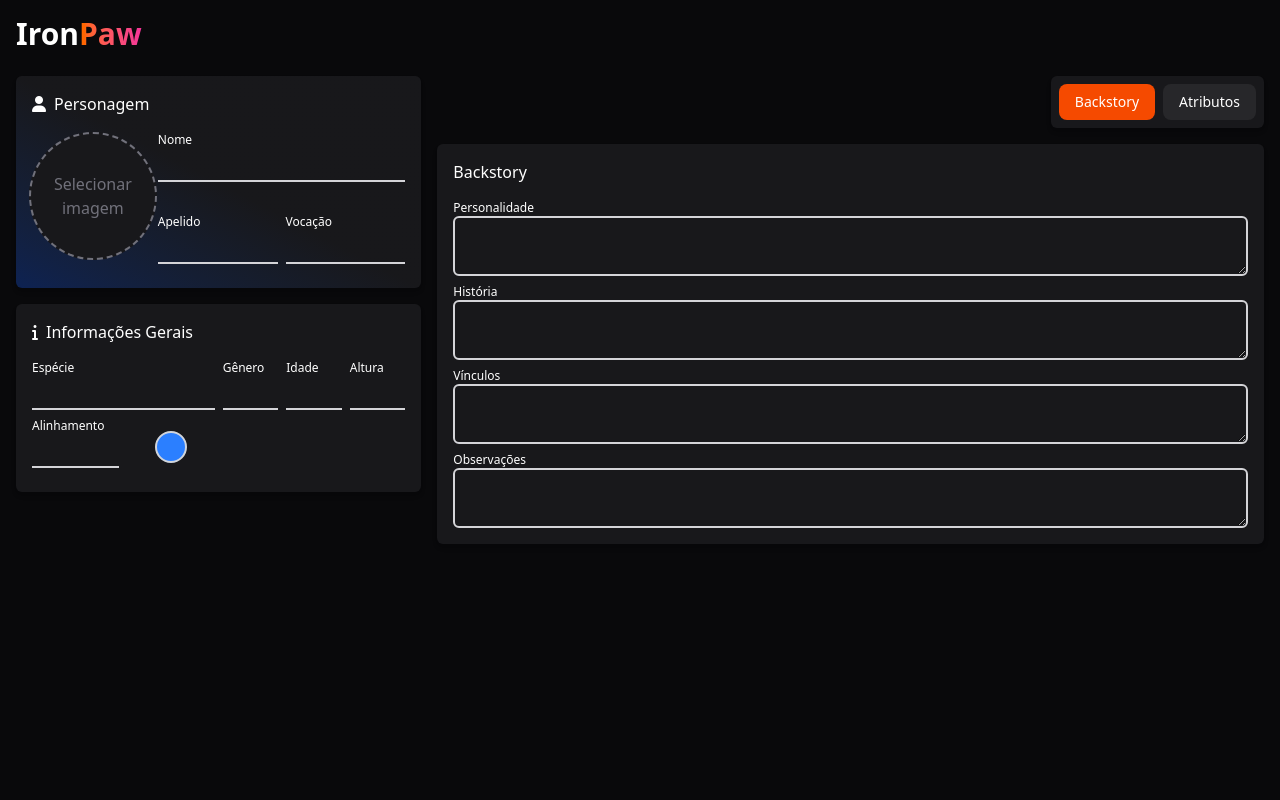
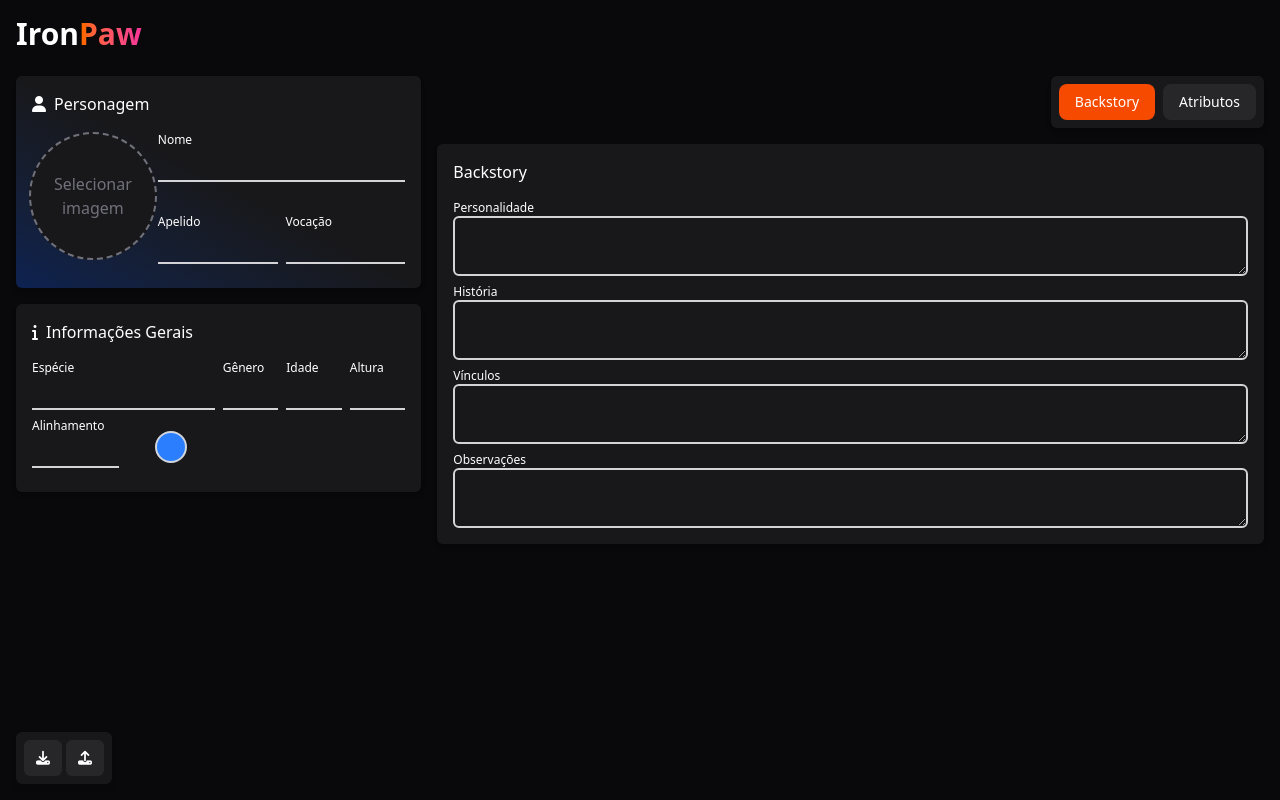
Before and after one commit to EstevamDeFreitas/IronPawRPG, an Angular app: page / in a window 1280 px wide. Built offline with nearby package versions, Linux system fonts and the light colour scheme.

Commit message:
Implementado importação e exportação do arquivo

```diff
--- /dev/null
+++ b/src/app/dumb-components/icon-button/icon-button.component.css
@@ -0,0 +1,3 @@
+:host {
+  display: block;
+}
--- /dev/null
+++ b/src/app/dumb-components/icon-button/icon-button.component.ts
@@ -0,0 +1,30 @@
+import { ChangeDetectionStrategy, Component, input } from '@angular/core';
+import { StyleType } from '../../models/styles.type';
+import { NgClass } from '@angular/common';
+
+@Component({
+  selector: 'app-icon-button',
+  imports: [NgClass],
+  template: `<button [ngClass]="buttonClasses" [title]="title()"><i [ngClass]="icon()"></i></button>`,
+  styleUrl: './icon-button.component.css',
+  changeDetection: ChangeDetectionStrategy.OnPush,
+})
+export class IconButtonComponent {
+  buttonType = input<StyleType>('primary');
+  size = input<string>('md');
+  icon = input<string>('fa-solid fa-plus');
+  title = input<string>('Adicionar');
+
+  get buttonClasses(): string {
+    const base = 'px-3 py-2 rounded-md font-medium focus:outline-none transition text-' + this.size();
+
+    const types = {
+      primary: 'bg-orange-600 text-white',
+      secondary: 'bg-zinc-800 text-white',
+      white: 'bg-zinc-50 text-zinc-800',
+      danger: 'bg-red-500 text-white'
+    }
+
+    return `${base} ${types[this.buttonType()]} ' cursor-pointer hover:brightness-85 active:brightness-70'`;
+  }
+}
--- a/src/app/models/character.model.ts
+++ b/src/app/models/character.model.ts
@@ -11,7 +11,7 @@ export interface Pericias {
 export interface PericiasEspecificas {
   "Conhecimento Geral": string;
   "Conhecimento Específico": string;
-  "Ofícios": string;
+  "Medicina/Ofícios": string;
 }
 
 export const CORES = [
--- /dev/null
+++ b/src/app/services/character-sheet.service.ts
@@ -0,0 +1,57 @@
+import { Injectable } from '@angular/core';
+import { Character } from '../models/character.model';
+
+@Injectable({
+  providedIn: 'root'
+})
+export class CharacterSheetService {
+  private readonly STORAGE_KEY = 'iron_paw_character';
+
+  constructor() { }
+
+  saveCharacter(character: Character) {
+    localStorage.setItem(this.STORAGE_KEY, JSON.stringify(character));
+  }
+
+  loadCharacter(): Character | null {
+    const savedData = localStorage.getItem(this.STORAGE_KEY);
+    return savedData ? JSON.parse(savedData) : null;
+  }
+
+  exportCharacter(character: Character) {
+    const characterJson = JSON.stringify(character, null, 2);
+    const blob = new Blob([characterJson], { type: 'application/json' });
+    const url = URL.createObjectURL(blob);
+
+    const a = document.createElement('a');
+    a.href = url;
+    a.download = `${character.nome || 'personagem'}.json`;
+    document.body.appendChild(a);
+    a.click();
+
+    // Limpar recursos
+    setTimeout(() => {
+      document.body.removeChild(a);
+      URL.revokeObjectURL(url);
+    }, 100);
+  }
+
+  importCharacterFromFile(file: File): Promise<Character> {
+    return new Promise((resolve, reject) => {
+      const reader = new FileReader();
+
+      reader.onload = (e: any) => {
+        try {
+          const character = JSON.parse(e.target.result) as Character;
+          resolve(character);
+        } catch (error) {
+          reject(new Error('Arquivo JSON inválido'));
+        }
+      };
+
+      reader.onerror = () => reject(new Error('Erro ao ler o arquivo'));
+      reader.readAsText(file);
+    });
+  }
+
+}
--- a/src/app/smart-components/character-sheet/character-sheet.component.html
+++ b/src/app/smart-components/character-sheet/character-sheet.component.html
@@ -39,6 +39,12 @@
       <div class="grid grid-cols-4 gap-2">
         <app-input class="col-span-1" [label]="'Alinhamento'" [(value)]="character.alinhamento"></app-input>
         <app-palette-selector [(selectedColor)]="character.corPersonagem"></app-palette-selector>
+      </div>
+    </div>
+    <div class="fixed bottom-4 left-4 bg-zinc-900 rounded-md p-2 shadow-md">
+      <div class="flex gap-1">
+        <app-icon-button [buttonType]="'secondary'" [icon]="'fa-solid fa-download'" size="sm" [title]="'Exportar'" (click)="exportCharacter()"></app-icon-button>
+        <app-icon-button [buttonType]="'secondary'" [icon]="'fa-solid fa-upload'" size="sm" [title]="'Importar'" (click)="importCharacter()"></app-icon-button>
       </div>
     </div>
   </div>
@@ -181,3 +187,4 @@
 
 
 </div>
+<input type="file" #jsonFileInput accept=".json" class="hidden" (change)="onJsonFileSelected($event)">
--- a/src/app/smart-components/character-sheet/character-sheet.component.ts
+++ b/src/app/smart-components/character-sheet/character-sheet.component.ts
@@ -1,4 +1,4 @@
-import { ChangeDetectionStrategy, ChangeDetectorRef, Component, ElementRef, ViewChild } from '@angular/core';
+import { ChangeDetectionStrategy, ChangeDetectorRef, Component, ElementRef, OnInit, ViewChild, signal, effect } from '@angular/core';
 import { Atributo, Character, PERICIA_ATRIBUTO_MAP, PericiaNome, Pericias, PERICIAS_LIST } from '../../models/character.model';
 import { InputComponent } from "../../dumb-components/input/input.component";
 import { NgClass } from '@angular/common';
@@ -7,21 +7,35 @@ import { PaletteSelectorComponent } from "../../dumb-components/palette-selector
 import { TextAreaComponent } from "../../dumb-components/text-area/text-area.component";
 import { FormsModule } from '@angular/forms';
 import { CommonModule } from '@angular/common';
+import { IconButtonComponent } from "../../dumb-components/icon-button/icon-button.component";
+import { CharacterSheetService } from '../../services/character-sheet.service';
 
 @Component({
   selector: 'app-character-sheet',
-  imports: [InputComponent, ButtonComponent, NgClass, PaletteSelectorComponent, TextAreaComponent, FormsModule, CommonModule],
+  imports: [InputComponent, ButtonComponent, NgClass, PaletteSelectorComponent, TextAreaComponent, FormsModule, CommonModule, IconButtonComponent],
   templateUrl: './character-sheet.component.html',
   styleUrl: './character-sheet.component.css',
 })
-export class CharacterSheetComponent {
+export class CharacterSheetComponent implements OnInit {
   @ViewChild('fileInput') fileInput!: ElementRef<HTMLInputElement>;
+  @ViewChild('jsonFileInput') jsonFileInput!: ElementRef<HTMLInputElement>;
   character: Character;
 
   currentTab: 'backstory' | 'attributes' = 'backstory';
 
-  constructor(private cdr: ChangeDetectorRef) {
-    this.character = {
+  constructor(private cdr: ChangeDetectorRef, private characterService: CharacterSheetService) {
+    this.character = this.createDefaultCharacter();
+  }
+
+  ngOnInit(): void {
+    const savedCharacter = this.characterService.loadCharacter();
+    if (savedCharacter) {
+      this.character = savedCharacter;
+    }
+  }
+
+  private createDefaultCharacter(): Character {
+    const character: Character = {
       nome: '',
       apelido: '',
       idade: '',
@@ -38,12 +52,12 @@ export class CharacterSheetComponent {
       vidaMaxima: '',
       drive: '',
       imagemPersonagem: '',
-      corPersonagem: 'blue', // Nova propriedade para a cor do personagem
+      corPersonagem: 'blue',
       pericias: {},
       periciasEspecificas: {
         "Conhecimento Geral": '',
         "Conhecimento Específico": '',
-        "Ofícios": ''
+        "Medicina/Ofícios": ''
       },
       marcos: [],
       habilidades: [],
@@ -58,8 +72,9 @@ export class CharacterSheetComponent {
         3: false
       };
     });
+    character.pericias = pericias;
 
-    this.character.pericias = pericias;
+    return character;
   }
 
   onPreviewClick() {
@@ -80,7 +95,7 @@ export class CharacterSheetComponent {
   }
 
   getBackgroundColor(): string {
-    const cor = this.character.corPersonagem || 'zinc'; // valor padrão
+    const cor = this.character.corPersonagem || 'zinc';
 
     if (cor == 'zinc') {
       return `bg-gradient-to-bl from-zinc-900 via-zinc-900 to-zinc-900`;
@@ -114,4 +129,38 @@ export class CharacterSheetComponent {
     this.cdr.detectChanges();
   }
 
+  exportCharacter() {
+    this.characterService.exportCharacter(this.character);
+  }
+
+  importCharacter() {
+    this.jsonFileInput.nativeElement.click();
+  }
+
+  onJsonFileSelected(event: Event) {
+    const input = event.target as HTMLInputElement;
+    if (!input.files || input.files.length === 0) return;
+
+    const file = input.files[0];
+
+    this.characterService.importCharacterFromFile(file)
+      .then(importedCharacter => {
+        this.character = importedCharacter;
+        this.saveCharacter(); // Salvar no localStorage
+        this.cdr.detectChanges();
+      })
+      .catch(error => {
+        console.error('Erro ao importar personagem:', error);
+        alert('Arquivo inválido ou corrompido. Verifique se é um JSON válido de personagem.');
+      })
+      .finally(() => {
+        // Resetar input para permitir selecionar o mesmo arquivo novamente
+        input.value = '';
+      });
+  }
+
+  saveCharacter() {
+    this.characterService.saveCharacter(this.character);
+  }
+
 }
```
